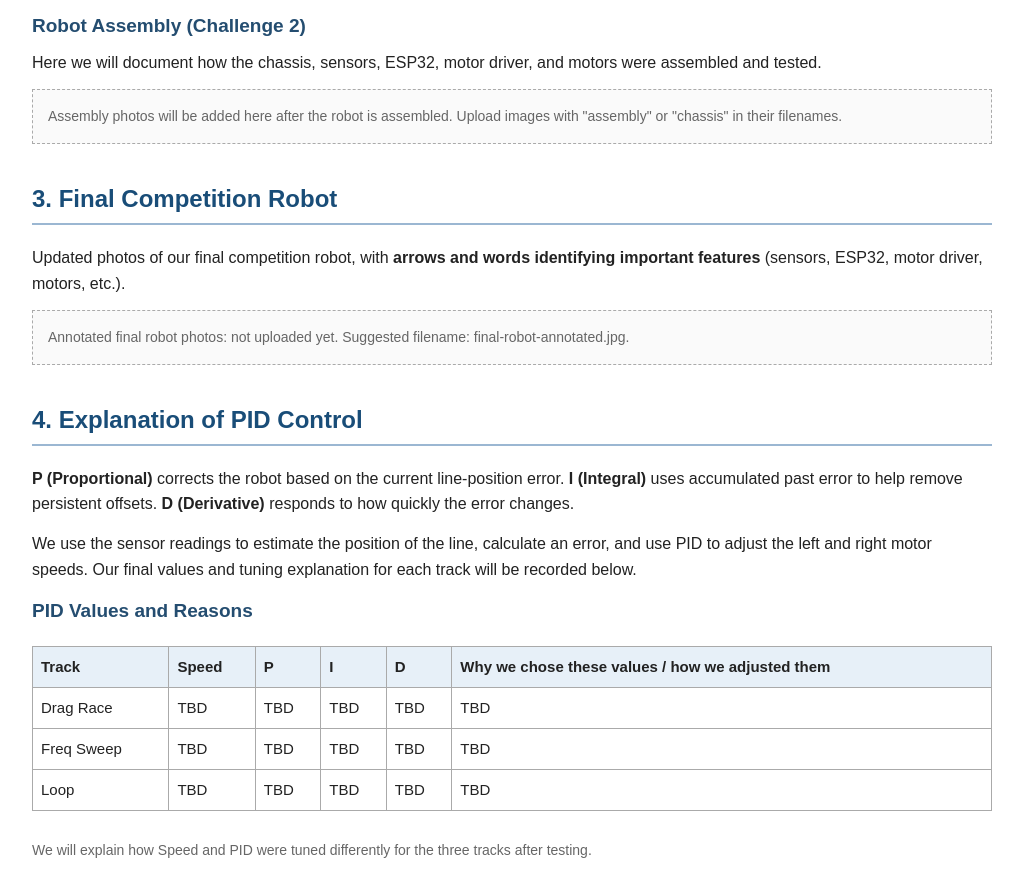
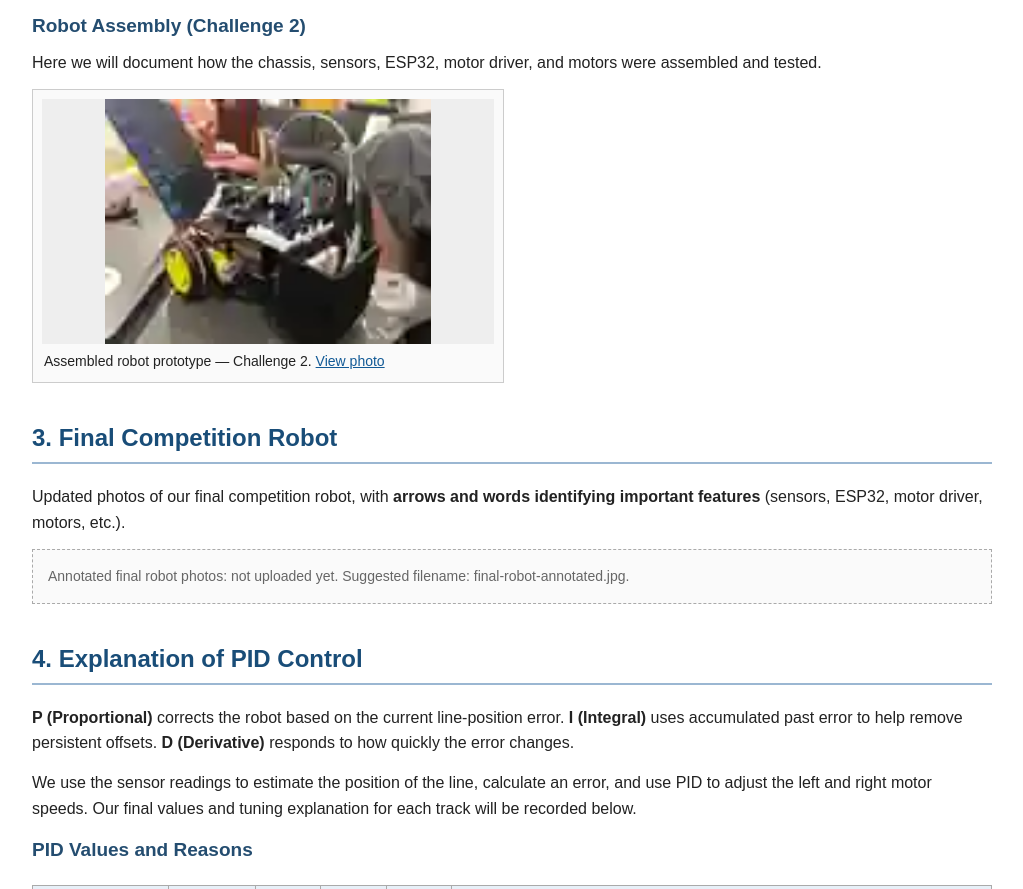
Before and after one commit to xiaoming12gh/Twenty2, a plain HTML site: page index.html in a window 1280 px wide. Shown: the part 1066-1955 px from the top of the page, without its empty margins (128-1151 px from the left). Drawn offline with Linux system fonts and the light colour scheme; no server answers.

Commit message:
Show assembled robot photo in Challenge 2 section

```diff
--- a/index.html
+++ b/index.html
@@ -101,7 +101,12 @@
       </div>
       <h3>Robot Assembly (Challenge 2)</h3>
       <p>Here we will document how the chassis, sensors, ESP32, motor driver, and motors were assembled and tested.</p>
-      <div id="assembly-photos" class="placeholder">Assembly photos will be added here after the robot is assembled. Upload images with "assembly" or "chassis" in their filenames.</div>
+      <div id="assembly-photos" class="two">
+        <figure class="photo">
+          <img src="ece5-github-site/images/robot-assembly.webp" alt="Twenty2 assembled line-following robot prototype" loading="lazy">
+          <figcaption>Assembled robot prototype — Challenge 2. <a href="ece5-github-site/images/robot-assembly.webp" target="_blank" rel="noopener">View photo</a></figcaption>
+        </figure>
+      </div>
     </section>
 
     <section id="final-robot-section">
```
